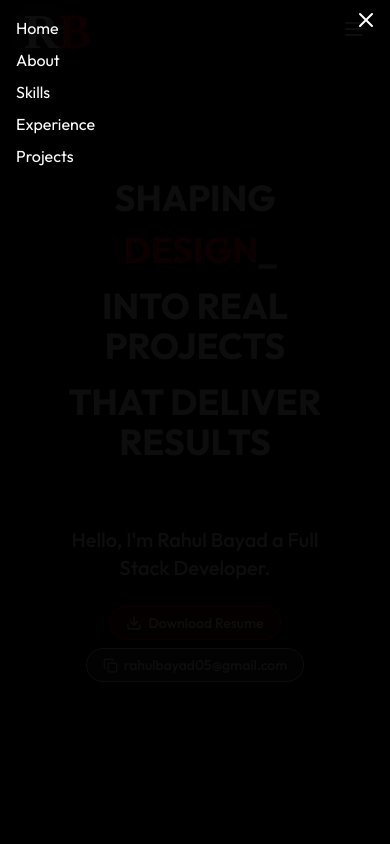
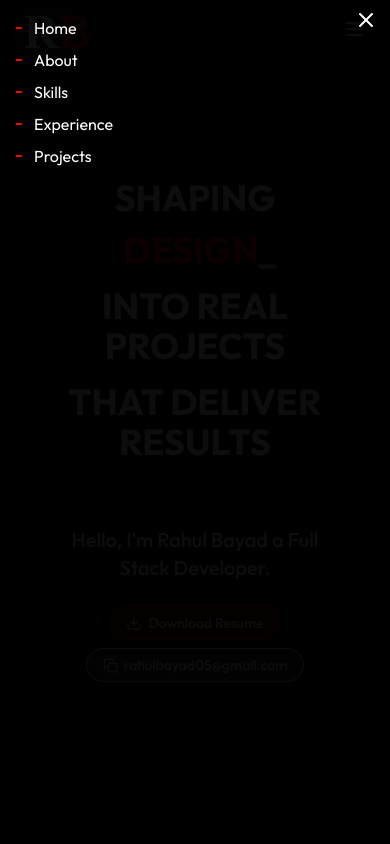
Before and after one commit to RahulBayad/my-portfolio, a React (Vite) app: page / in a window 390 px wide. Both pictures are taken after a click on the button 354 px from the left and 29 px from the top of the page. Shown: the top 844 px of the page. Built offline with nearby package versions, Linux system fonts and the light colour scheme; a web font is replaced by a local one.

Commit message:
little style change in sidebar

```diff
--- a/src/pages/Header.jsx
+++ b/src/pages/Header.jsx
@@ -61,10 +61,13 @@ function Header() {
             </button>
             <ul className="flex flex-col gap-2">
               {headerNavigations.map((nav) => (
-                <li key={nav.title}>
+                <li key={nav.title} className="flex gap-3">
+                    <div className="flex-center">
+                        <div className="w-1.5 border-1 border-primary"></div>
+                    </div>
                   <a
                     href={nav.link}
-                    className="hover:border-b-2 hover:border-primary"
+                    className=""
                   >
                     {nav.title}
                   </a>
```
